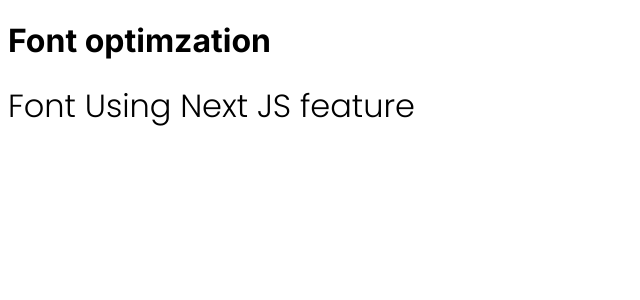
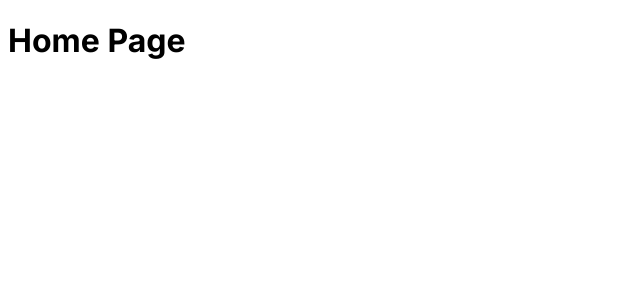
Before and after one commit to sushantskb/Next.Js_Tutorial, a Next.js app: page / in a window 1280 px wide. Shown: the top 300 px of the page, without its empty margins (0-640 px from the left). Built offline with nearby package versions, Linux system fonts and the light colour scheme.

Commit message:
generate metada for dynamic meta data in next js

```diff
--- a/src/app/page.js
+++ b/src/app/page.js
@@ -1,15 +1,7 @@
-import { Poppins } from "next/font/google";
-const poppins = Poppins({
-  weight: "300",
-  subsets: ["devanagari"],
-  display: "fallback"
-})
 const Home = () => {
   return (
     <>
-      <h1>Font optimzation</h1>
-      {/* <h1 style={{fontFamily: "Poppins", fontWeight : "300"}}>Font Using Link Tag in layout.js</h1> */}
-      <h1 className={poppins.className}>Font Using Next JS feature</h1>
+      <h1>Home Page</h1>
     </>
   );
 };
```
Also changed, not shown: src/app/user/page.js (added, +17 -0 lines).
